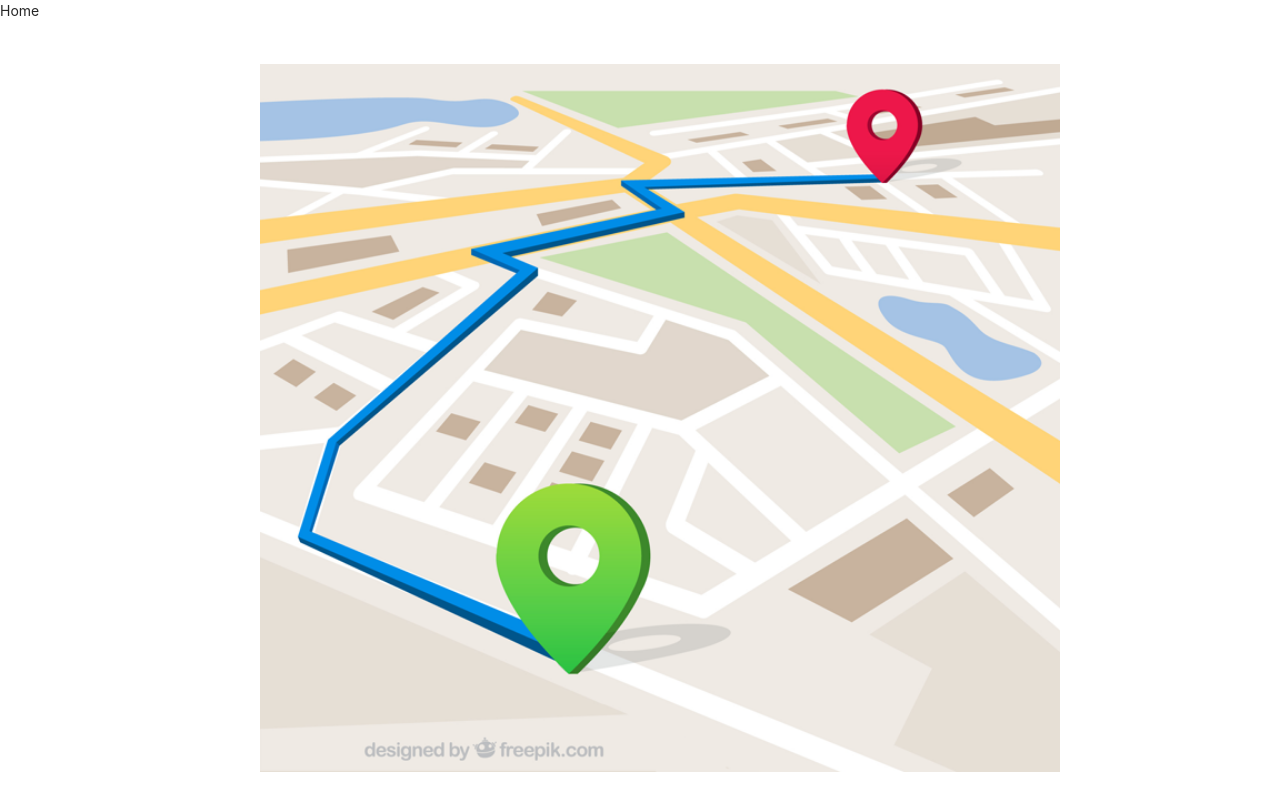
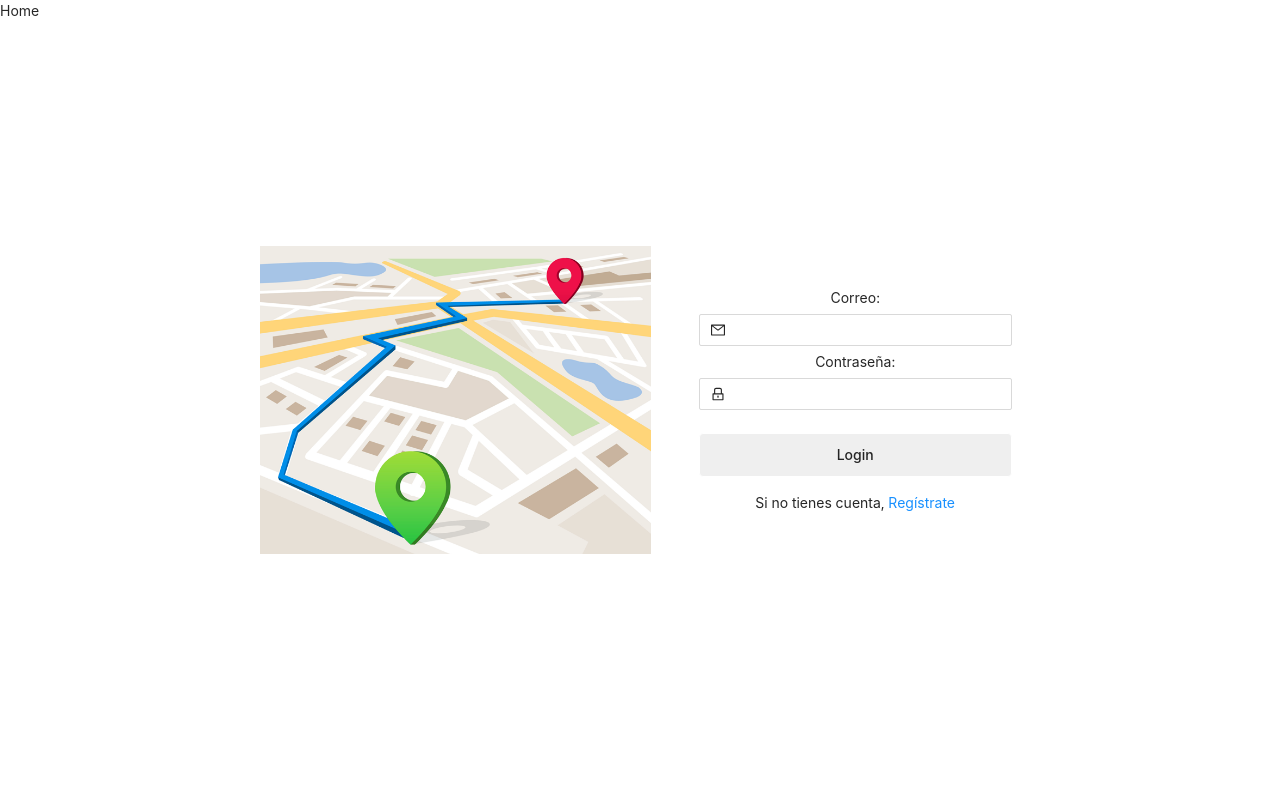
Before and after one commit to vaneebg/FRONTEND-TRIPULACIONES, a React (Create React App) app: page / in a window 1280 px wide. Shown: the top 800 px of the page. Built offline with nearby package versions, Linux system fonts and the light colour scheme; no server answers; a web font is replaced by a local one.

Commit message:
Resolviendo Login

```diff
--- a/src/components/Home/Login/Login.jsx
+++ b/src/components/Home/Login/Login.jsx
@@ -4,7 +4,7 @@ import { Input, notification } from 'antd';
 import { MailOutlined, LockOutlined } from '@ant-design/icons';
 import { login, reset } from '../../../features/auth/authSlice';
 import { Link, Navigate, useNavigate } from 'react-router-dom';
-import pic from '../../../assets/route_login.png';
+import pic from '../../../assets/route_login2.png';
 import './Login.scss';
 
 const Login = () => {
--- a/src/components/Home/Login/Login.scss
+++ b/src/components/Home/Login/Login.scss
@@ -17,7 +17,7 @@
   align-items: center;
   width: 100%;
   max-width: 800px;
-  flex-wrap: wrap;
+  // flex-wrap: wrap;
 }
 .col-1,
 .col-2 {
--- a/src/components/Main/Profile/Profile.jsx
+++ b/src/components/Main/Profile/Profile.jsx
@@ -15,7 +15,7 @@ import {
 } from '@ant-design/icons';
 import ModalEditUser from './ModalEditUser/ModalEditUser';
 import './Profile.scss';
-import pic from '../../../assets/route_login.png';
+import pic from '../../../assets/route_login2.png';
 
 const URL = process.env.REACT_APP_URL;
 
```
Also changed, not shown: src/assets/route_login.png (deleted), src/assets/route_login2.png (added).
